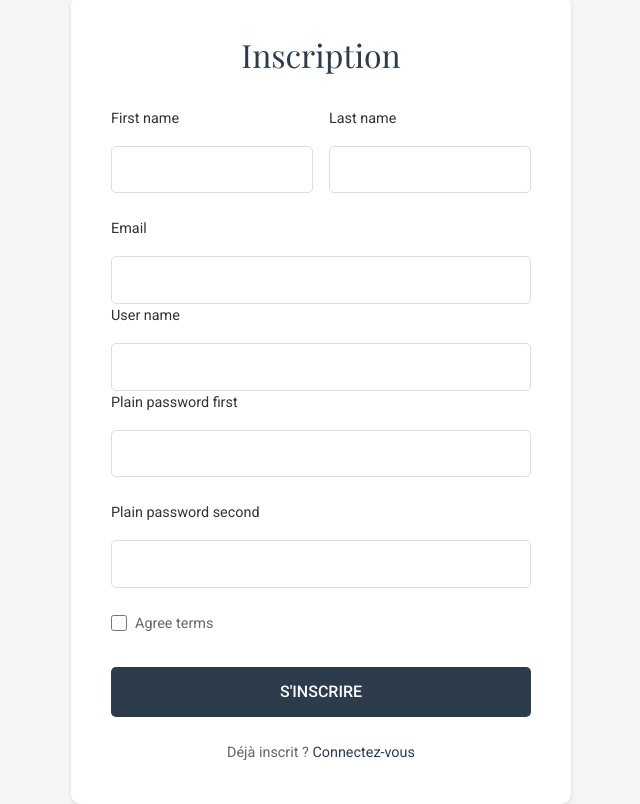
After one commit to Kevin-Cano/Projet-Symfony-Ecommerce, a Symfony app: template templates/registration/register.html.twig in a window 1280 px wide. The commit adds this page. Shown: the whole page, without its empty margins (319-959 px from the left). Run offline with Twig, Linux system fonts and the light colour scheme; the template is opened without the code that fills it, so the values that code supplies are empty; form fields are guessed from the names that the template uses; style sheets or scripts are compiled from the project's sources; some libraries are stand-ins or nearby versions.

Commit message:
fix register

```diff
--- a/templates/base.html.twig
+++ b/templates/base.html.twig
@@ -21,5 +21,6 @@
     </head>
     <body>
         {% block body %}{% endblock %}
+        <script src="https://cdn.jsdelivr.net/npm/bootstrap@5.3.2/dist/js/bootstrap.bundle.min.js"></script>
     </body>
 </html>
--- /dev/null
+++ b/templates/registration/register.html.twig
@@ -0,0 +1,69 @@
+{% extends 'base.html.twig' %}
+
+{% block title %}Inscription{% endblock %}
+
+{% block stylesheets %}
+    {{ parent() }}
+    <link rel="stylesheet" href="{{ asset('styles/register.css') }}">
+{% endblock %}
+
+{% block body %}
+    <div class="register-container">
+        <h1>Inscription</h1>
+
+        {{ form_start(registrationForm) }}
+            {# Afficher les erreurs globales du formulaire #}
+            {{ form_errors(registrationForm) }}
+
+            <div class="form-row">
+                <div class="form-group">
+                    {{ form_label(registrationForm.firstName) }}
+                    {{ form_widget(registrationForm.firstName) }}
+                    {{ form_errors(registrationForm.firstName) }}
+                </div>
+                <div class="form-group">
+                    {{ form_label(registrationForm.lastName) }}
+                    {{ form_widget(registrationForm.lastName) }}
+                    {{ form_errors(registrationForm.lastName) }}
+                </div>
+            </div>
+
+            <div class="form-group">
+                {{ form_label(registrationForm.email) }}
+                {{ form_widget(registrationForm.email) }}
+                {{ form_errors(registrationForm.email) }}
+            </div>
+
+            <div class="form-group">
+                {{ form_label(registrationForm.userName) }}
+                {{ form_widget(registrationForm.userName) }}
+                {{ form_errors(registrationForm.userName) }}
+            </div>
+
+            <div class="password-section">
+                <div class="form-group">
+                    {{ form_label(registrationForm.plainPassword.first) }}
+                    {{ form_widget(registrationForm.plainPassword.first) }}
+                    {{ form_errors(registrationForm.plainPassword.first) }}
+                </div>
+                <div class="form-group">
+                    {{ form_label(registrationForm.plainPassword.second) }}
+                    {{ form_widget(registrationForm.plainPassword.second) }}
+                    {{ form_errors(registrationForm.plainPassword.second) }}
+                </div>
+            </div>
+
+            <div class="form-group terms">
+                {{ form_widget(registrationForm.agreeTerms) }}
+                {{ form_label(registrationForm.agreeTerms) }}
+                {{ form_errors(registrationForm.agreeTerms) }}
+            </div>
+
+            <button type="submit" class="btn-register">S'inscrire</button>
+        {{ form_end(registrationForm) }}
+
+        <div class="login-link">
+            Déjà inscrit ? <a href="{{ path('app_login') }}">Connectez-vous</a>
+        </div>
+    </div>
+{% endblock %}
```
Also changed, not shown: src/Controller/RegisterController.php (+19 -4 lines), assets/styles/register.scss (added).
